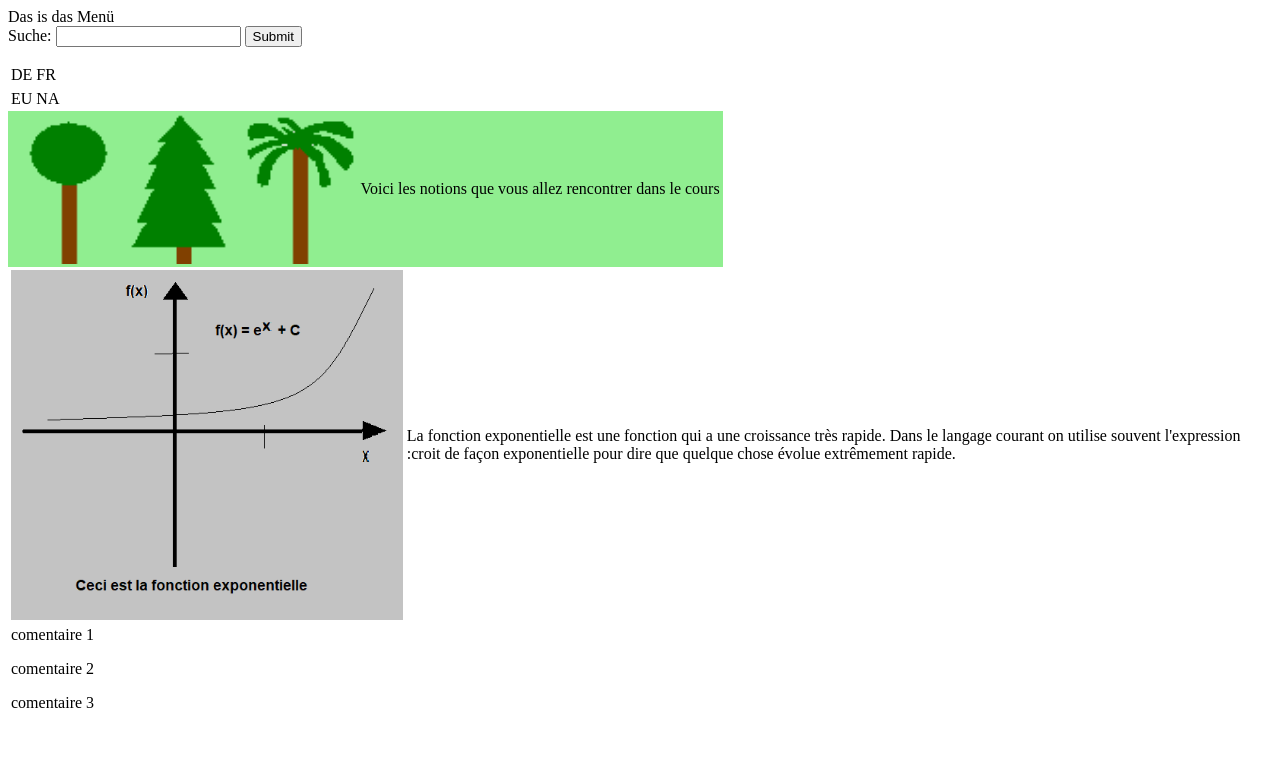
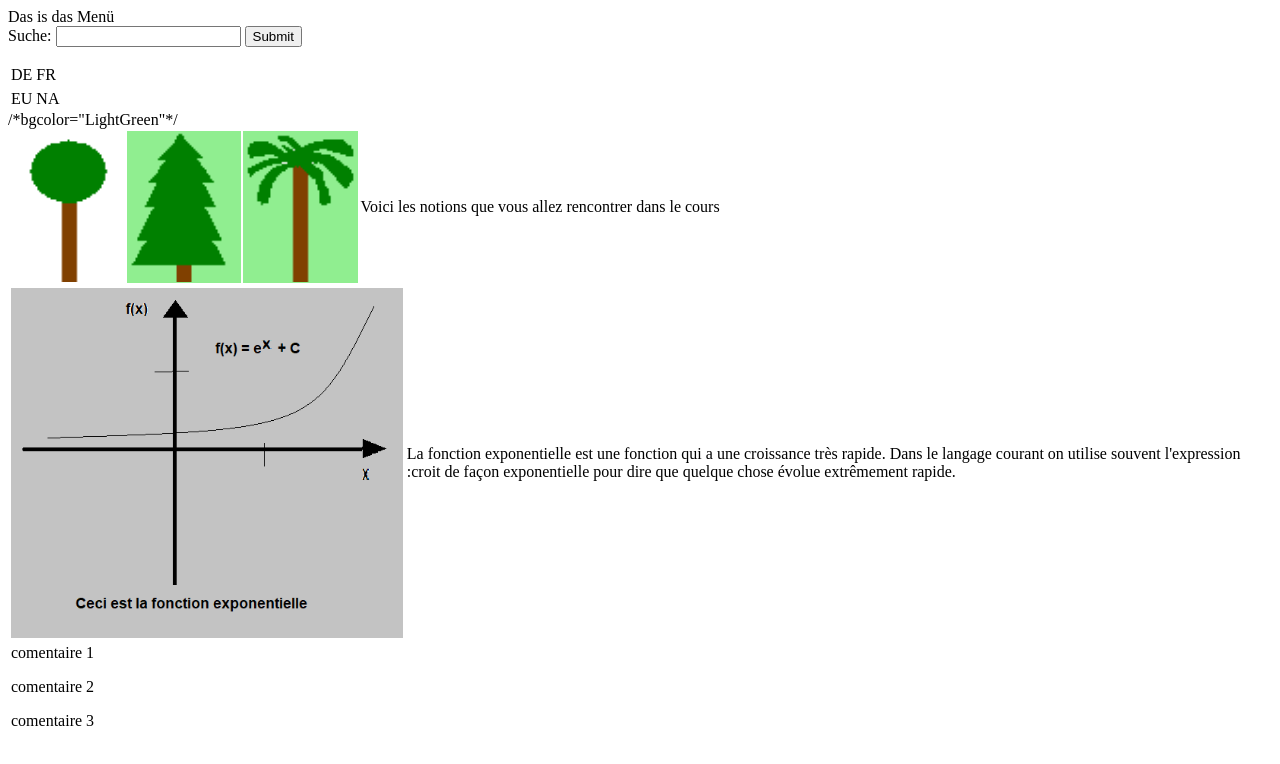
Before and after one commit to virtuellerwald/virtuellerwald.github.io, a plain HTML site: page img/sketch/Model1PC.html in a window 1280 px wide. Drawn offline with Linux system fonts and the light colour scheme; files whose address does not match are found by name.

Commit message:
Update Model1PC.html

```diff
--- a/img/sketch/Model1PC.html
+++ b/img/sketch/Model1PC.html
@@ -31,9 +31,9 @@
 
     <div id="visual">
     </div>
-
+    /*bgcolor="LightGreen"*/
     <div id="content">
-      <table bgcolor="LightGreen">
+      <table>
         <td>
           <a href="https://virtuellerwald.github.io/wald/algebra/">
             <img src="img/baum01.png" alt="A path through a clearing"height=150 title="Base de la géométrie"/>
```
